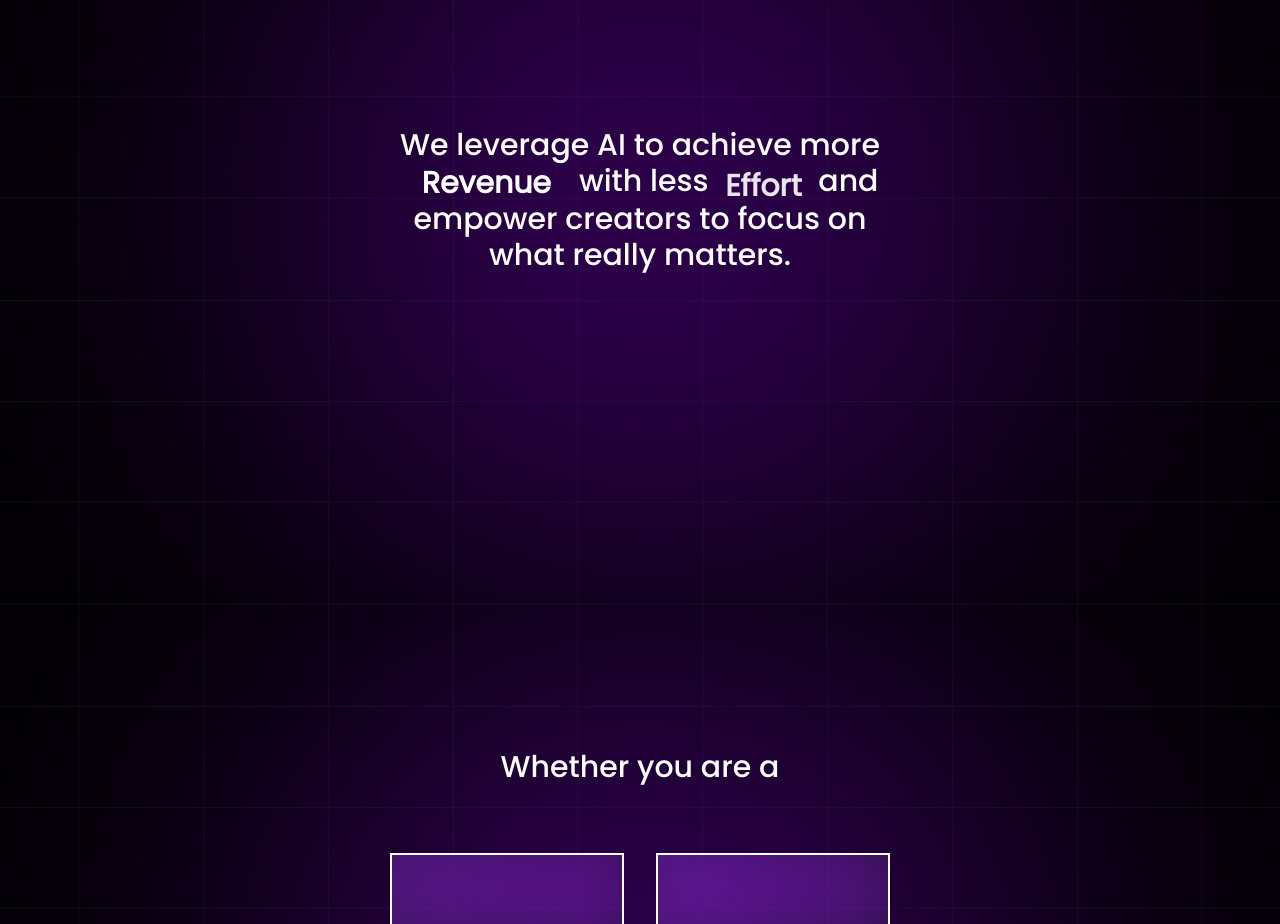
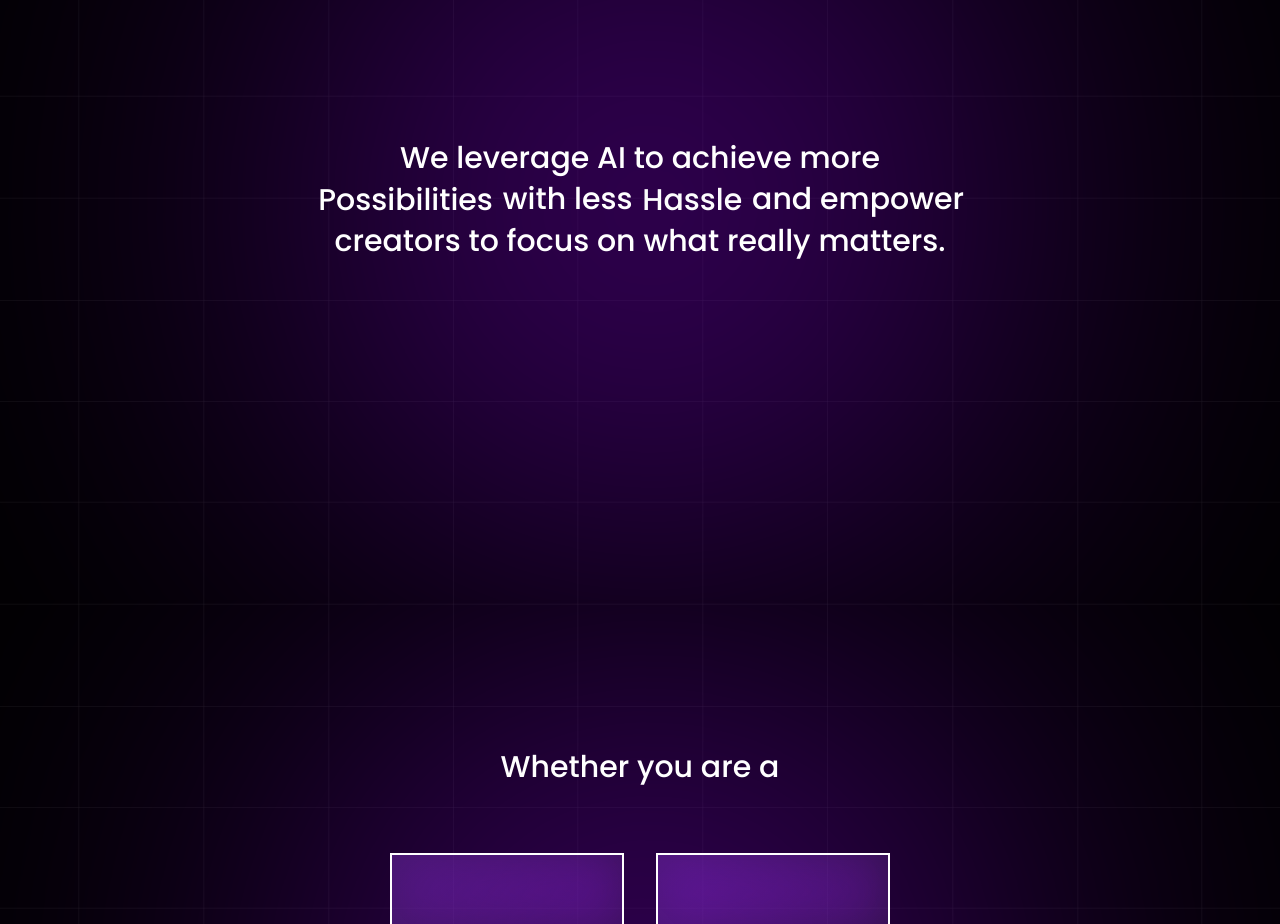
Before and after one commit to Dev-Dipu/tommy, a Next.js app: page / in a window 1280 px wide. Shown: the part 1000-1924 px from the top of the page. Built offline with nearby package versions, Linux system fonts and the light colour scheme.

Commit message:
refactor: streamline TextScreen component and improve animation logic

```diff
--- a/components/TextScreen.jsx
+++ b/components/TextScreen.jsx
@@ -1,4 +1,5 @@
-import React, { useEffect, useRef, useState } from "react";
+"use client";
+import React, { useEffect, useRef } from "react";
 import gsap from "gsap";
 import OverlayGlow from "./OverlayGlow";
 
@@ -6,109 +7,125 @@ const efficiencyWords = ["Efficiency", "Results", "Revenue", "Possibilities"];
 const costWords = ["Costs", "Time", "Effort", "Hassle"];
 
 const TextScreen = () => {
-    const [effIndex, setEffIndex] = useState(0);
-    const [costIndex, setCostIndex] = useState(0);
   const effRef = useRef(null);
   const costRef = useRef(null);
+  const effContainerRef = useRef(null);
+  const costContainerRef = useRef(null);
+  const effIndex = useRef(0);
+  const costIndex = useRef(0);
+  const effTL = useRef(null);
+  const costTL = useRef(null);
 
-    // Calculate max width for both word arrays
-    const effMaxWidth = Math.max(...efficiencyWords.map((w) => w.length));
-    const costMaxWidth = Math.max(...costWords.map((w) => w.length));
+  // Function for smooth width measurement + animation (like HomeScreen)
+  const animateWord = (ref, containerRef, words, indexRef) => {
+    const nextIndex = (indexRef.current + 1) % words.length;
+    const nextWord = words[nextIndex];
 
-    // Reduce the width multiplier for a less wide animation container
-    const effMinWidth = Math.ceil(effMaxWidth * 0.68);
-    const costMinWidth = Math.ceil(costMaxWidth * 0.68);
+    gsap.to(ref.current, {
+      y: -20,
+      opacity: 0,
+      duration: 0.4,
+      ease: "power2.inOut",
+      onComplete: () => {
+        const temp = document.createElement("span");
+        temp.style.position = "absolute";
+        temp.style.visibility = "hidden";
+        temp.style.whiteSpace = "nowrap";
+        temp.style.font = getComputedStyle(ref.current).font;
+        temp.innerText = nextWord;
+        document.body.appendChild(temp);
+        const newWidth = temp.offsetWidth + 4;
+        document.body.removeChild(temp);
+
+        gsap.to(containerRef.current, {
+          width: newWidth,
+          duration: 0.4,
+          ease: "power2.out",
+          onComplete: () => {
+            ref.current.innerText = nextWord;
+            indexRef.current = nextIndex;
+
+            gsap.fromTo(
+              ref.current,
+              { y: 20, opacity: 0 },
+              { y: 0, opacity: 1, duration: 0.6, ease: "power2.out", delay: 0.05 }
+            );
+          },
+        });
+      },
+    });
+  };
 
   useEffect(() => {
-        const effTimeline = gsap.timeline({ repeat: -1, repeatDelay: 4 });
-        effTimeline
-            .to(effRef.current, {
-                y: -30,
-                opacity: 0,
-                duration: 0.6,
-                ease: "power2.in",
-                onComplete: () => {
-                    setEffIndex((prev) => (prev + 1) % efficiencyWords.length);
-                },
-            })
-            .fromTo(
-                effRef.current,
-                { y: 30, opacity: 0 },
-                { y: 0, opacity: 1, duration: 0.6, ease: "power2.out" }
-            );
+    // Efficiency words animation
+    effTL.current = gsap.timeline({ repeat: -1, repeatDelay: 1.8, delay: 1 });
+    effTL.current.call(() => animateWord(effRef, effContainerRef, efficiencyWords, effIndex));
+    effTL.current.to({}, { duration: 2 });
+    effTL.current.call(() => animateWord(effRef, effContainerRef, efficiencyWords, effIndex));
+    effTL.current.to({}, { duration: 2 });
+    effTL.current.call(() => animateWord(effRef, effContainerRef, efficiencyWords, effIndex));
+    effTL.current.to({}, { duration: 2 });
+    effTL.current.call(() => animateWord(effRef, effContainerRef, efficiencyWords, effIndex));
 
-        const costTimeline = gsap.timeline({ repeat: -1, repeatDelay: 4, delay: 0.8 });
-        costTimeline
-            .to(costRef.current, {
-                y: -30,
-                opacity: 0,
-                duration: 0.6,
-                ease: "power2.in",
-                onComplete: () => {
-                    setCostIndex((prev) => (prev + 1) % costWords.length);
-                },
-            })
-            .fromTo(
-                costRef.current,
-                { y: 30, opacity: 0 },
-                { y: 0, opacity: 1, duration: 0.6, ease: "power2.out" }
-            );
+    // Cost words animation
+    costTL.current = gsap.timeline({ repeat: -1, repeatDelay: 1.8, delay: 1.6 });
+    costTL.current.call(() => animateWord(costRef, costContainerRef, costWords, costIndex));
+    costTL.current.to({}, { duration: 2 });
+    costTL.current.call(() => animateWord(costRef, costContainerRef, costWords, costIndex));
+    costTL.current.to({}, { duration: 2 });
+    costTL.current.call(() => animateWord(costRef, costContainerRef, costWords, costIndex));
+    costTL.current.to({}, { duration: 2 });
+    costTL.current.call(() => animateWord(costRef, costContainerRef, costWords, costIndex));
 
     return () => {
-            effTimeline.kill();
-            costTimeline.kill();
+      effTL.current && effTL.current.kill();
+      costTL.current && costTL.current.kill();
     };
   }, []);
 
   return (
     <div className="relative h-screen overflow-hidden text-white flex items-center justify-center">
       <OverlayGlow />
-            <h3 className="font-[poppinmed] md:w-2/5 w-4/5 md:text-3xl text-lg text-center my-36">
-                We leverage AI to achieve more{" "}
+      <h3 className="font-[poppinmed] md:w-3/5 w-full md:text-3xl text-lg text-center my-36 leading-snug z-10">
+        We leverage AI to achieve more<br/>
         <span
-                    className="font-[poppin] relative inline-block overflow-hidden align-baseline transition-all duration-500 ease-in-out"
+          ref={effContainerRef}
+          className="font-[poppinmed] relative inline-block overflow-hidden align-baseline"
           style={{
-                        height: "1.2em",
+            display: "inline-block",
             verticalAlign: "middle",
-                        minWidth: `${effMinWidth}ch`,
-                        display: "inline-block",
           }}
         >
           <span
             ref={effRef}
             style={{
               display: "inline-block",
-                            width: "100%",
               textAlign: "center",
             }}
-                        className="font-semibold"
           >
-                        {efficiencyWords[effIndex]}
+            {efficiencyWords[0]}
           </span>
         </span>{" "}
         with less{" "}
         <span
-                    className="font-[poppin] relative inline-block overflow-hidden align-baseline transition-all duration-500 ease-in-out"
+          ref={costContainerRef}
+          className="font-[poppinmed] relative inline-block overflow-hidden align-baseline"
           style={{
-                        height: "1.2em",
+            display: "inline-block",
             verticalAlign: "middle",
-                        minWidth: `${costMinWidth}ch`,
-                        display: "inline-block",
           }}
         >
           <span
             ref={costRef}
             style={{
               display: "inline-block",
-                            width: "100%",
               textAlign: "center",
             }}
-                        className="font-semibold"
           >
-                        {costWords[costIndex]}
+            {costWords[0]}
           </span>
         </span>{" "}
-                and empower creators to focus on what really matters.
+        and empower <br/> creators to focus on what really matters.
       </h3>
     </div>
   );
```
Lines whose indentation alone changed are shown as unchanged.
